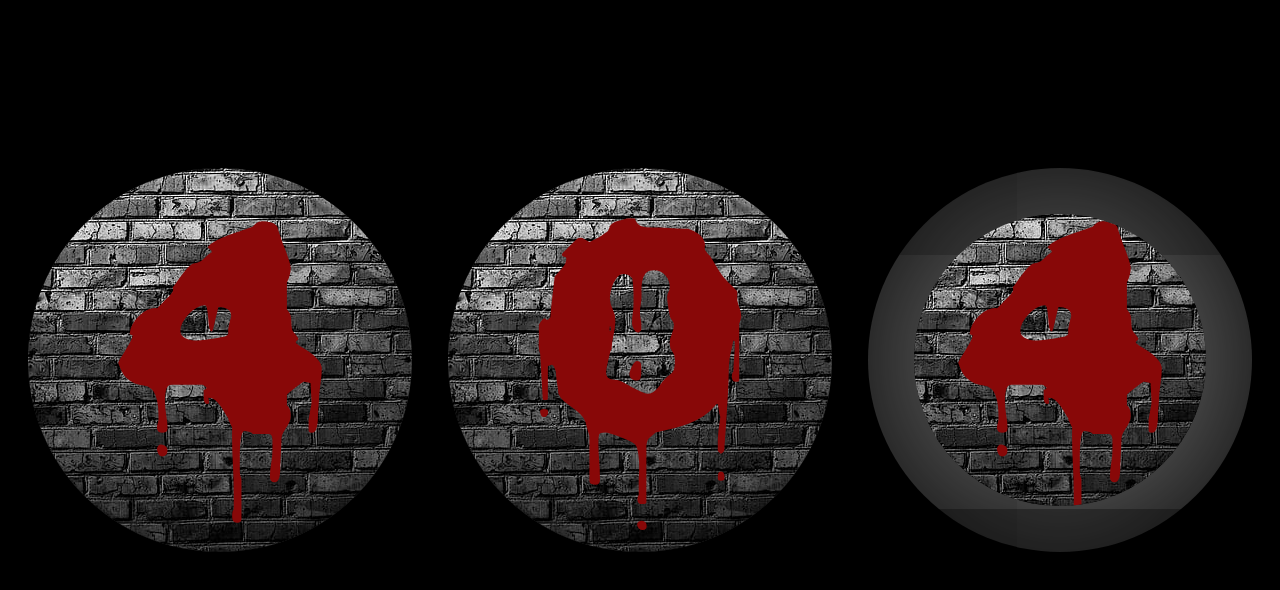
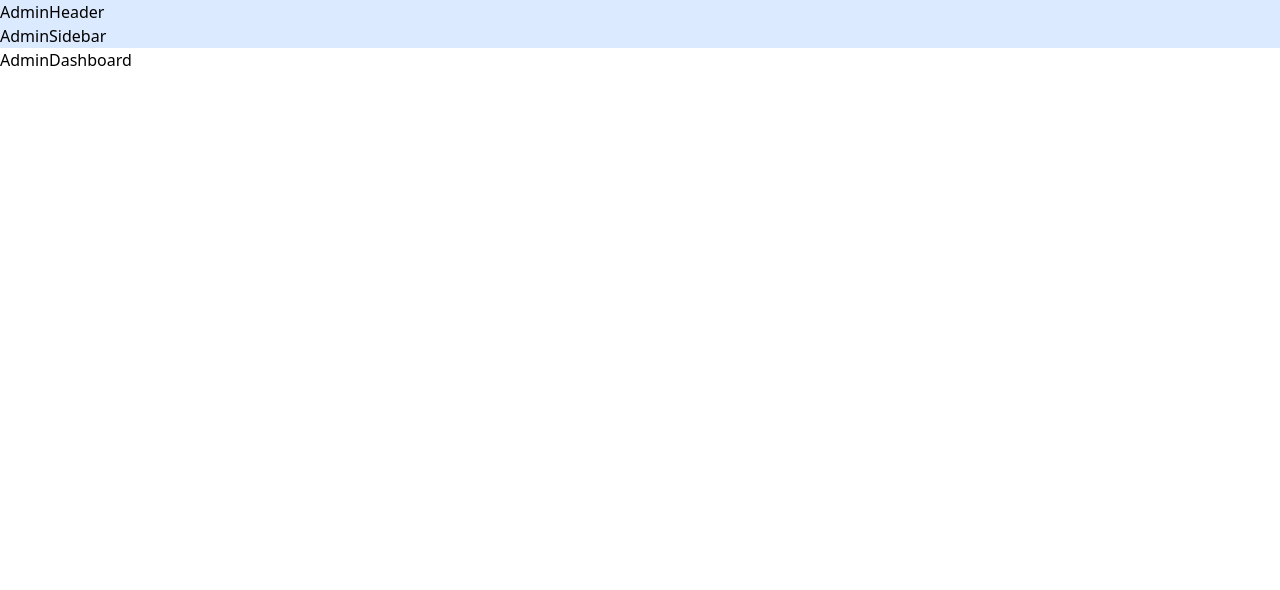
Before and after one commit to HHUUYYLLEE/Thue_tro_FE, a React (Vite) app: page /admin/dashboard in a window 1280 px wide. Shown: the top 590 px of the page. Built offline with nearby package versions, Linux system fonts and the light colour scheme; a web font is replaced by a local one.

Commit message:
add folder

```diff
--- /dev/null
+++ b/src/components/AdminHeader/AdminHeader.jsx
@@ -0,0 +1,5 @@
+import React from 'react'
+
+export default function AdminHeader() {
+  return <div>AdminHeader</div>
+}
--- /dev/null
+++ b/src/components/AdminHeader/index.js
@@ -0,0 +1,2 @@
+import AdminHeader from './AdminHeader'
+export default AdminHeader
--- /dev/null
+++ b/src/components/AdminSidebar/AdminSidebar.jsx
@@ -0,0 +1,5 @@
+import React from 'react'
+
+export default function AdminSidebar() {
+  return <div>AdminSidebar</div>
+}
--- /dev/null
+++ b/src/components/AdminSidebar/index.js
@@ -0,0 +1,2 @@
+import AdminSidebar from './AdminSidebar'
+export default AdminSidebar
--- a/src/hooks/useQueryConfig.jsx
+++ b/src/hooks/useQueryConfig.jsx
@@ -7,7 +7,7 @@ export default function useQueryConfig() {
   const queryConfig = omitBy(
     {
       page: queryParams.page || '1',
-      limit: queryParams.limit || '5',
+      limit: queryParams.limit || '8',
       search: queryParams.search,
       address: queryParams.address,
       type: queryParams.type,
--- /dev/null
+++ b/src/layouts/AdminLayout/AdminLayout.jsx
@@ -0,0 +1,19 @@
+import React from 'react'
+import AdminHeader from '../../components/AdminHeader'
+import AdminSidebar from '../../components/AdminSidebar'
+
+export default function AdminLayout({ children }) {
+  return (
+    <>
+      <div className='flex flex-col min-h-[100vh]'>
+        <div className='bg-[#DCEAFF]'>
+          <AdminHeader />
+        </div>
+        <div className='bg-[#DCEAFF]'>
+          <AdminSidebar />
+        </div>
+        <div>{children}</div>
+      </div>
+    </>
+  )
+}
--- /dev/null
+++ b/src/layouts/AdminLayout/index.js
@@ -0,0 +1,2 @@
+import AdminLayout from './AdminLayout'
+export default AdminLayout
--- /dev/null
+++ b/src/pages/AdminDashboard/AdminDashboard.jsx
@@ -0,0 +1,5 @@
+import React from 'react'
+
+export default function AdminDashboard() {
+  return <div>AdminDashboard</div>
+}
--- /dev/null
+++ b/src/pages/AdminDashboard/index.js
@@ -0,0 +1,2 @@
+import AdminDashboard from './AdminDashboard'
+export default AdminDashboard
--- a/src/useRouteElement.jsx
+++ b/src/useRouteElement.jsx
@@ -5,6 +5,8 @@ import Home from './pages/Home'
 import Bejeweled from './pages/Bejeweled'
 import Error404NotFound from './pages/Error404NotFound/Error404NotFound'
 import RoomProfile from './pages/RoomProfile'
+import AdminLayout from './layouts/AdminLayout'
+import AdminDashboard from './pages/AdminDashboard'
 
 export default function useRouteElement() {
   const routeElement = useRoutes([
@@ -27,6 +29,15 @@ export default function useRouteElement() {
       )
     },
     {
+      path: '/admin/dashboard',
+      index: true,
+      element: (
+        <AdminLayout>
+          <AdminDashboard />
+        </AdminLayout>
+      )
+    },
+    {
       path: 'bejeweled',
       element: (
         // <MainLayout>
```
